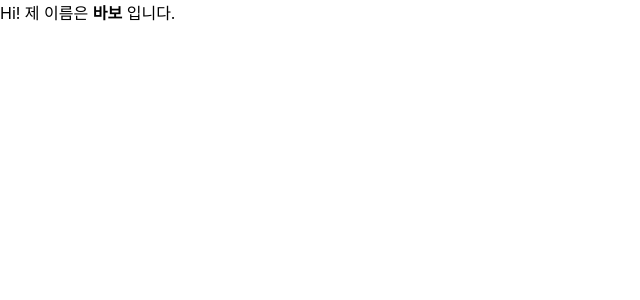
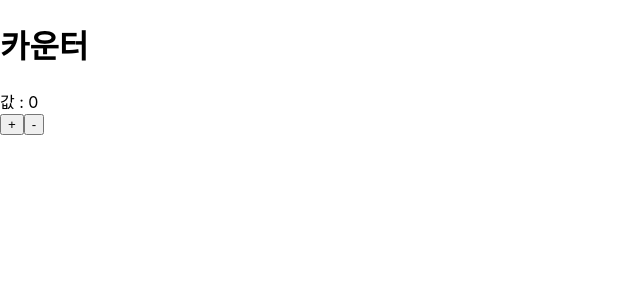
Before and after one commit to Space-Luis/GitCrawling, a React (Create React App) app: page / in a window 1280 px wide. Shown: the top 300 px of the page, without its empty margins (0-640 px from the left). Built offline with nearby package versions, Linux system fonts and the light colour scheme.

Commit message:
Create Counter

```diff
--- a/src/App.js
+++ b/src/App.js
@@ -1,10 +1,10 @@
 import React from 'react';
-import MyName from './MyName'
+import Counter from './Counter'
 
 class App extends React.Component {
   render() {
     return (
-      <MyName name="바보"/>
+      <Counter/>
     )
   }
 }
--- /dev/null
+++ b/src/Counter.js
@@ -0,0 +1,32 @@
+import React from 'react';
+
+class MyName extends React.Component {
+  state = {
+    data : 0
+  }
+
+  handleIncrease = () => {
+    this.setState({
+      data : this.state.data + 1
+    })
+  };
+
+  handleDecrease = () => {
+    this.setState({
+      data : this.state.data - 1
+    })
+  }
+
+  render() {
+    return (
+      <div>
+        <h1>카운터</h1>
+        <div>값 : {this.state.data}</div>
+        <button onClick={this.handleIncrease}>+</button>
+        <button onClick={this.handleDecrease}>-</button>
+      </div>
+    );
+  }
+}
+
+export default MyName;
--- a/src/MyName.js
+++ /dev/null
@@ -1,13 +0,0 @@
-import React from 'react';
-
-class MyName extends React.Component {
-  render() {
-    return (
-      <div>
-        Hi! 제 이름은 <b>{this.props.name}</b> 입니다.
-      </div>
-    );
-  }
-}
-
-export default MyName;
```
